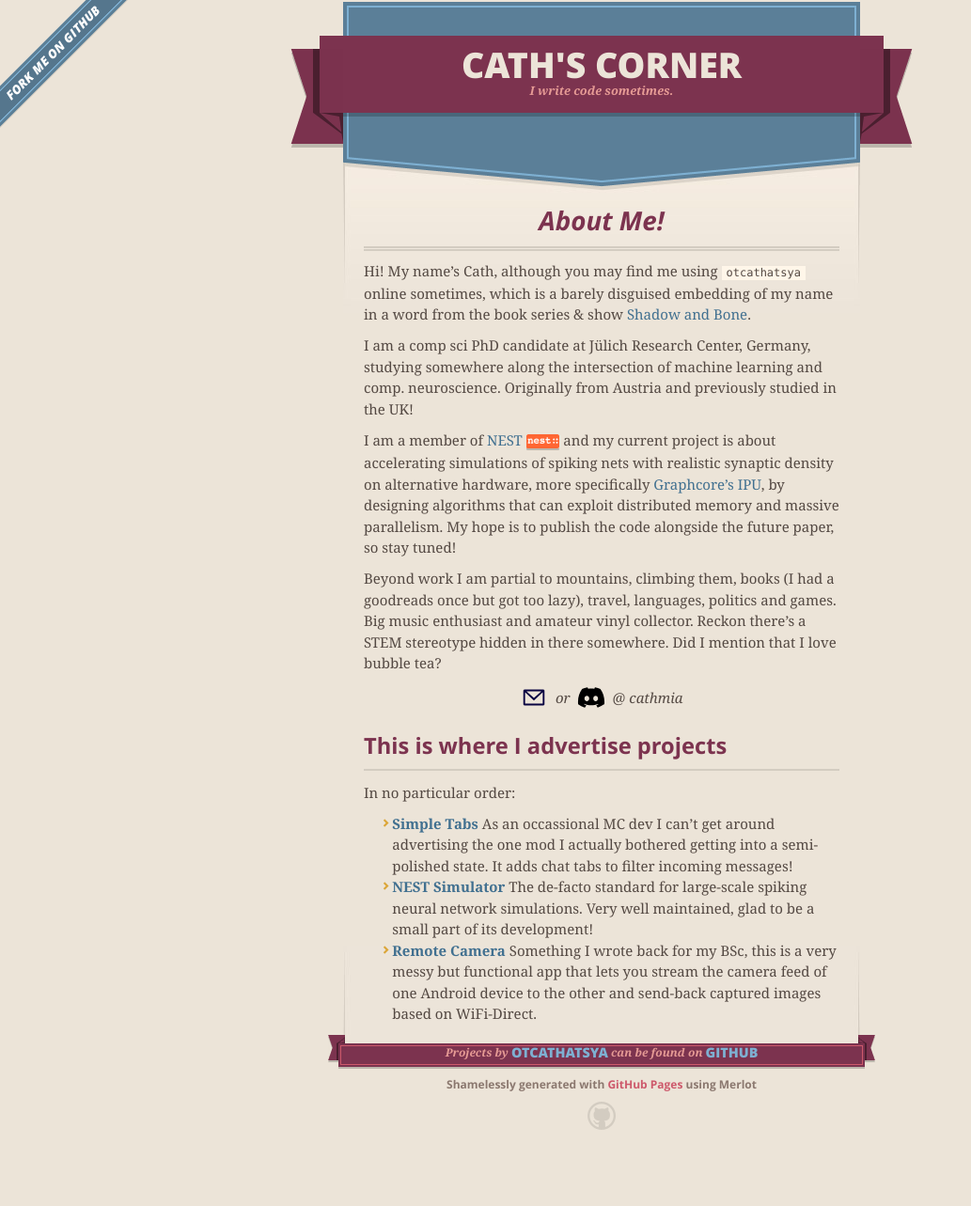
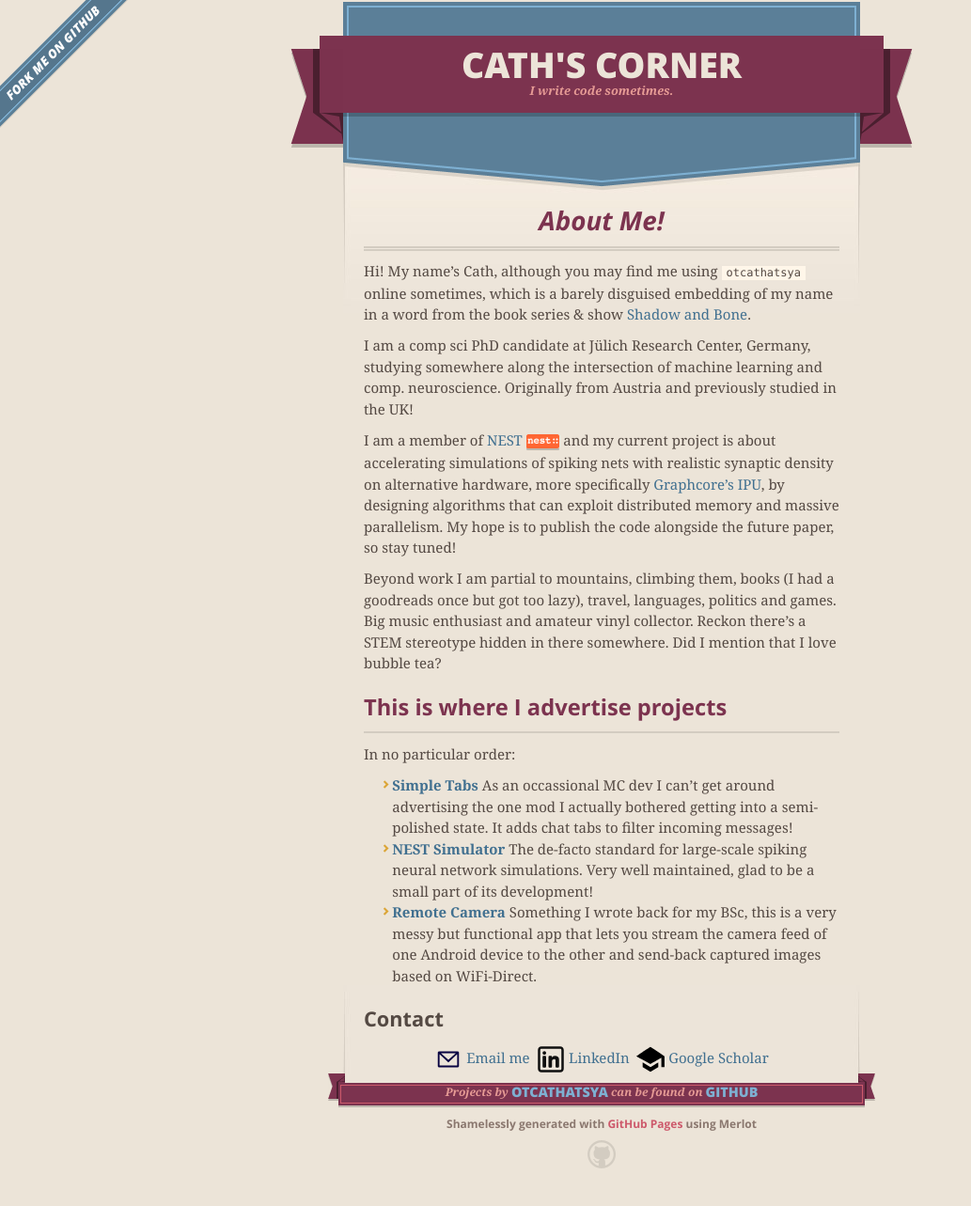
Before and after one commit to otcathatsya/otcathatsya.github.io, a Jekyll site: the page built from index.md, in a window 1280 px wide. Shown: the whole page at 94% size, without its empty margins (0-1033 px from the left). Built offline with Jekyll 4.4.1, drawn with Linux system fonts in a browser that asks for light colours; our own code applies the rules of GitHub Pages for plain Markdown files; before the commit the page ends 1242 px from its top, so only the background shows below that.

Commit message:
Better contact options

```diff
--- a/index.md
+++ b/index.md
@@ -8,7 +8,8 @@ Hi! My name's Cath, although you may find me using `otcathatsya` online sometime
 barely disguised embedding of my name in a word from the book series &
 show [Shadow and Bone](https://thegrishaverse.fandom.com/wiki/Otkazat%27sya).
 
-I am a comp sci PhD candidate at Jülich Research Center, Germany, studying somewhere along the intersection of machine learning
+I am a comp sci PhD candidate at Jülich Research Center, Germany, studying somewhere along the intersection of machine
+learning
 and comp. neuroscience. Originally from Austria and previously studied in the UK!
 
 I am a member of [NEST](https://github.com/nest/nest-simulator){:target="_
@@ -23,18 +24,7 @@ Beyond work I am partial to mountains, climbing them, books (I had a goodreads o
 languages, politics and games. Big music enthusiast and amateur vinyl collector.
 Reckon there's a STEM stereotype hidden in there somewhere. Did I mention that I love bubble tea?
 
-<div style="display: flex; justify-content: center; align-items: center">
-  <a href="mailto:kittenascension@gmail.com" target="_blank">
-    <img src="assets/images/logos/email.svg" alt="Email" width="30em" height="auto" style="border: none; box-shadow: none; vertical-align: middle;">
-  </a>
-  <span style="font-style: italic; display: flex; align-items: center;">
-    &ensp;or&ensp;
-    <img src="assets/images/logos/discord.svg" class="discordIcon" alt="Discord" width="30em" height="auto" style="border: none; box-shadow: none; vertical-align: middle;">
-    &ensp;@ cathmia
-  </span>
-</div>
 ## This is where I advertise projects
-
 
 In no particular order:
 
@@ -46,3 +36,22 @@ In no particular order:
 - [**Remote Camera**](https://github.com/otcathatsya/uclan-remotecamera) Something I wrote back for my BSc, this is a
   very messy but functional app that lets you stream the camera feed of one Android device to the other and send-back
   captured images based on WiFi-Direct.
+
+### Contact
+
+<div style="display: flex; justify-content: center; align-items: center">
+  <a href="mailto:contact@cath.at" target="_blank">
+    <img src="assets/images/logos/email.svg" alt="Email" width="30em" height="auto" style="border: none; box-shadow: none; vertical-align: middle;">
+    Email me
+  </a>
+&ensp;
+  <a href="https://www.linkedin.com/in/cath-mia/" target="_blank">
+    <img src="assets/images/logos/linkedin.svg" alt="LinkedIn" width="30em" height="auto" style="border: none; box-shadow: none; vertical-align: middle;">
+    LinkedIn
+  </a>
+&ensp;
+  <a href="https://scholar.google.com/citations?user=hItL3wwAAAAJ" target="_blank">
+    <img src="assets/images/logos/scholar.svg" alt="Scholar" width="30em" height="auto" style="border: none; box-shadow: none; vertical-align: middle;">
+    Google Scholar
+  </a>
+</div>
```
Also changed, not shown: assets/images/logos/scholar.svg (added).
